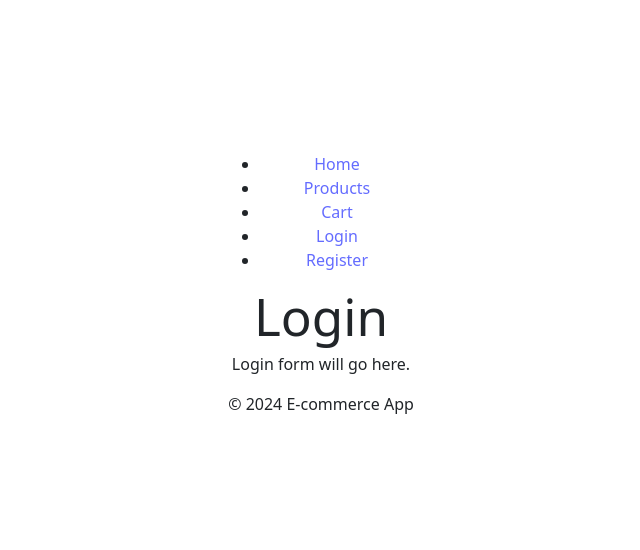
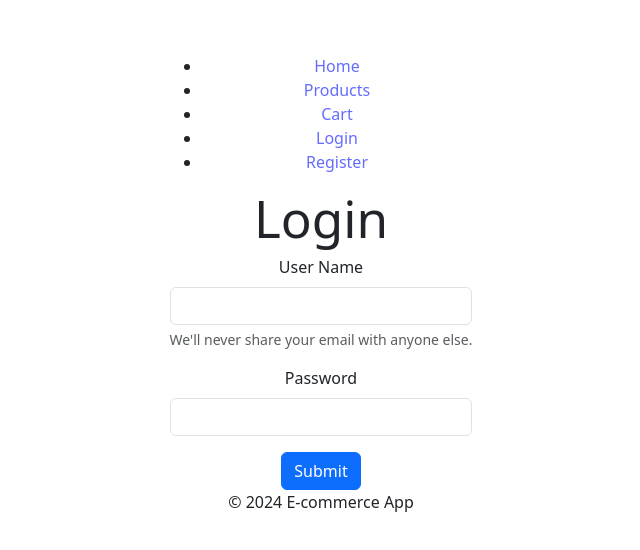
Before and after one commit to ALLHUBS-Jan-2024-Liftoff/CTRL-ALT-DEL, a React (Vite) app in the folder Ecommerce-UI/: page /login in a window 1280 px wide. Shown: the part 108-658 px from the top of the page, without its empty margins (319-959 px from the left). Built offline with nearby package versions, Linux system fonts and the light colour scheme.

Commit message:
Log in form

```diff
--- a/Ecommerce-UI/src/pages/LoginPage.jsx
+++ b/Ecommerce-UI/src/pages/LoginPage.jsx
@@ -4,7 +4,18 @@ const LoginPage = () => {
   return (
     <div>
       <h1>Login</h1>
-      <p>Login form will go here.</p>
+      <form>
+        <div class="mb-3">
+          <label for="exampleInputEmail1" class="form-label">User Name</label>
+          <input type="email" class="form-control" id="exampleInputEmail1" aria-describedby="emailHelp"></input>
+        <div id="emailHelp" class="form-text">We'll never share your email with anyone else.</div>
+        </div>
+        <div class="mb-3">
+          <label for="exampleInputPassword1" class="form-label">Password</label>
+          <input type="password" class="form-control" id="exampleInputPassword1"></input>
+        </div>
+        <button type="submit" class="btn btn-primary">Submit</button>
+      </form>
     </div>
   );
 };
```
Also changed, not shown: 2 other files (tests, documents, lock files or other folders).
